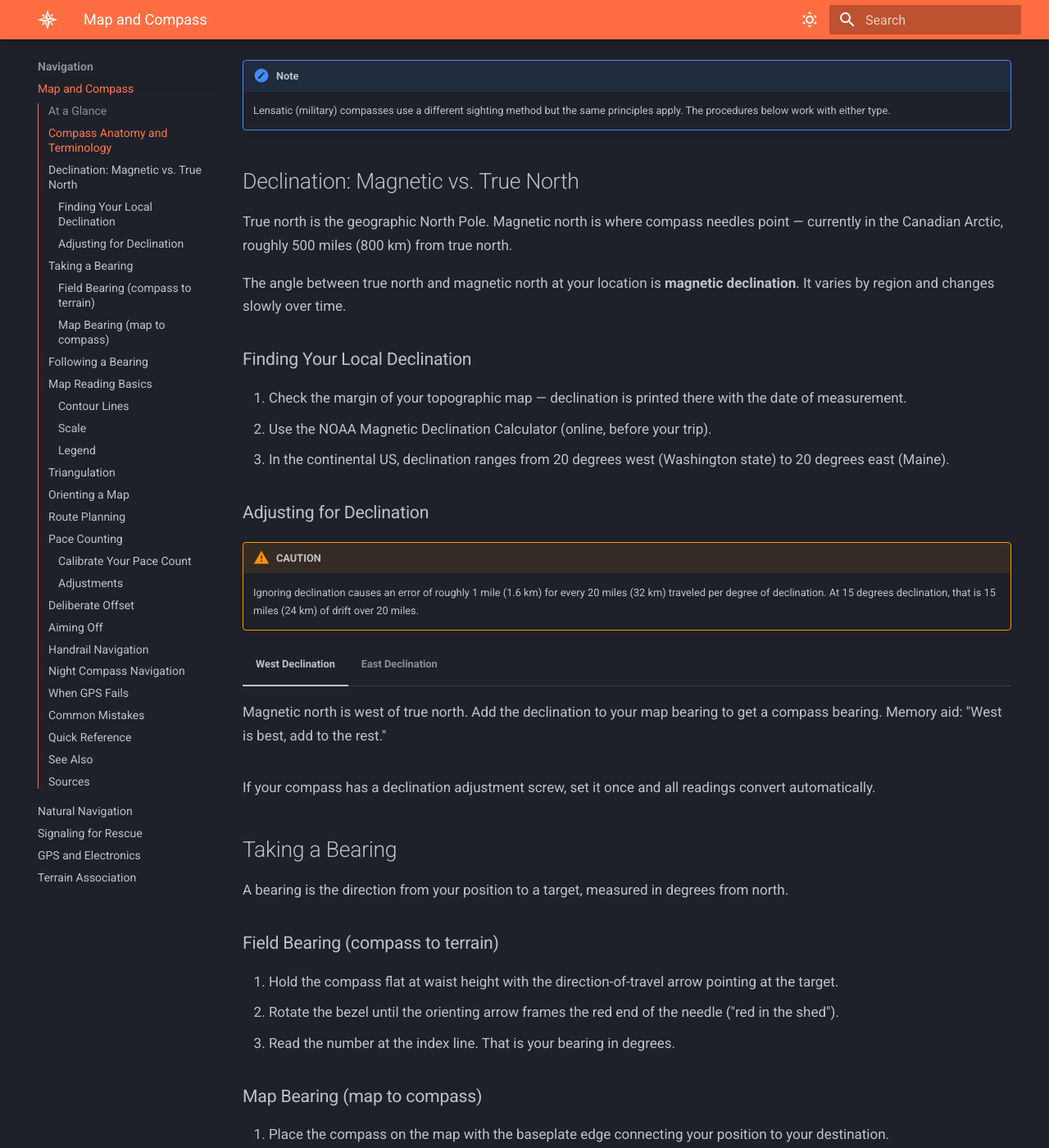
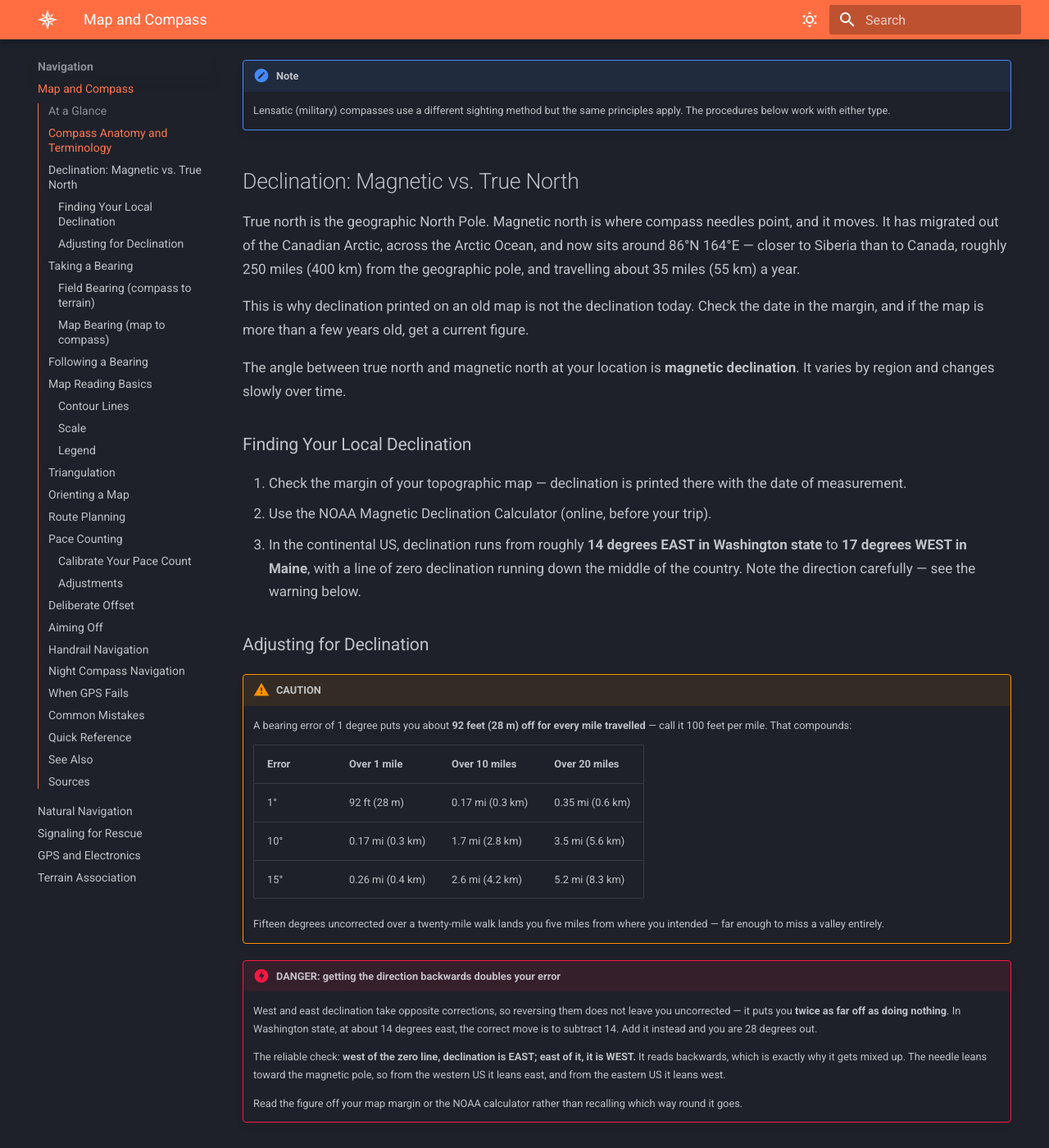
Before and after one commit to mmayden/WilderThings, an MkDocs documentation site: the page built from docs/navigation/map-and-compass.md, in a window 1280 px wide and 1400 px high, scrolled down 923 px. Shown: the whole window at 82% size. Built offline with MkDocs 1.6.1 and Material for MkDocs 9.7.7, drawn with Linux system fonts in a browser that asks for light colours; some of the changed text lies outside the part shown.

Commit message:
fix: the declination section had east and west reversed
map-and-compass stated that continental US declination runs "from 20
degrees west (Washington state) to 20 degrees east (Maine)." Both are
backwards. Washington is about 14 degrees EAST; Maine is about 17 degrees
WEST.

This is the worst shape an error can take in this guide. West and east
declination take opposite corrections, so a reader who applies the guide's
own "west is best, add" rule with the labels reversed does not simply fail
to correct — they double the error. In Washington at 14 degrees east the
correct move is to subtract 14; adding it instead leaves them 28 degrees
out, which over a twenty-mile walk is ten miles from where they meant to
be.

Added the check that makes it hard to get wrong: west of the zero line
declination is EAST, and east of it declination is WEST. It reads
backwards, which is precisely why it gets mixed up, and the physical
reason is worth stating — the needle leans toward the magnetic pole, so
from the western US it leans east and from the eastern US it leans west.

Two more in the same section:

The drift figures were wrong by roughly a factor of three. The guide said
one degree costs a mile over twenty miles, and that fifteen degrees costs
fifteen miles over twenty. The real numbers are 0.35 miles and 5.2 miles —
a bearing error of one degree is about 92 feet per mile, which is the
standard hundred-feet-per-mile rule. Replaced with a table, because the
compounding is the point and a single example hides it.

And the magnetic north pole is no longer in the Canadian Arctic. It has
crossed the Arctic Ocean and now sits near 86N 164E, closer to Siberia
than Canada, about 250 miles from the geographic pole and moving 35 miles
a year. That movement is also the reason declination printed on an old map
is not declination today, which the guide had not said.

Co-Authored-By: Claude Opus 5 (1M context) <noreply@anthropic.com>

```diff
--- a/docs/navigation/map-and-compass.md
+++ b/docs/navigation/map-and-compass.md
@@ -36,7 +36,13 @@ A baseplate compass (the standard for land navigation) has these parts:
 
 ## Declination: Magnetic vs. True North
 
-True north is the geographic North Pole. Magnetic north is where compass needles point — currently in the Canadian Arctic, roughly 500 miles (800 km) from true north.
+True north is the geographic North Pole. Magnetic north is where compass needles point,
+and it moves. It has migrated out of the Canadian Arctic, across the Arctic Ocean, and now
+sits around 86°N 164°E — closer to Siberia than to Canada, roughly 250 miles (400 km) from
+the geographic pole, and travelling about 35 miles (55 km) a year.
+
+This is why declination printed on an old map is not the declination today. Check the date
+in the margin, and if the map is more than a few years old, get a current figure.
 
 The angle between true north and magnetic north at your location is **magnetic declination**. It varies by region and changes slowly over time.
 
@@ -44,12 +50,38 @@ The angle between true north and magnetic north at your location is **magnetic d
 
 1. Check the margin of your topographic map — declination is printed there with the date of measurement.
 2. Use the NOAA Magnetic Declination Calculator (online, before your trip).
-3. In the continental US, declination ranges from 20 degrees west (Washington state) to 20 degrees east (Maine).
+3. In the continental US, declination runs from roughly **14 degrees EAST in Washington
+   state** to **17 degrees WEST in Maine**, with a line of zero declination running down
+   the middle of the country. Note the direction carefully — see the warning below.
 
 ### Adjusting for Declination
 
 !!! warning "CAUTION"
-    Ignoring declination causes an error of roughly 1 mile (1.6 km) for every 20 miles (32 km) traveled per degree of declination. At 15 degrees declination, that is 15 miles (24 km) of drift over 20 miles.
+    A bearing error of 1 degree puts you about **92 feet (28 m) off for every mile
+    travelled** — call it 100 feet per mile. That compounds:
+
+    | Error | Over 1 mile | Over 10 miles | Over 20 miles |
+    |---|---|---|---|
+    | 1° | 92 ft (28 m) | 0.17 mi (0.3 km) | 0.35 mi (0.6 km) |
+    | 10° | 0.17 mi (0.3 km) | 1.7 mi (2.8 km) | 3.5 mi (5.6 km) |
+    | 15° | 0.26 mi (0.4 km) | 2.6 mi (4.2 km) | 5.2 mi (8.3 km) |
+
+    Fifteen degrees uncorrected over a twenty-mile walk lands you five miles from where
+    you intended — far enough to miss a valley entirely.
+
+!!! danger "DANGER: getting the direction backwards doubles your error"
+    West and east declination take opposite corrections, so reversing them does not leave
+    you uncorrected — it puts you **twice as far off as doing nothing**. In Washington
+    state, at about 14 degrees east, the correct move is to subtract 14. Add it instead and
+    you are 28 degrees out.
+
+    The reliable check: **west of the zero line, declination is EAST; east of it, it is
+    WEST.** It reads backwards, which is exactly why it gets mixed up. The needle leans
+    toward the magnetic pole, so from the western US it leans east, and from the eastern US
+    it leans west.
+
+    Read the figure off your map margin or the NOAA calculator rather than recalling which
+    way round it goes.
 
 === "West Declination"
     Magnetic north is west of true north. Add the declination to your map bearing to get a compass bearing. Memory aid: "West is best, add to the rest."
@@ -239,6 +271,8 @@ Carry a compass and paper map as primary backup on every trip. Practice compass
 - U.S. Army. *FM 21-76: Survival.* Department of the Army, 1992. The predecessor, and what most reprinted "Army Survival Manual" editions actually contain.
 - U.S. Army. *FM 3-25.26: Map Reading and Land Navigation.* Department of the Army, 2001.
 - NOAA National Centers for Environmental Information — Magnetic Declination Calculator
+  and World Magnetic Model (WMM 2025). The pole position and declination figures above
+  come from WMM 2025 and will drift; recheck before a trip.
 - U.S. Air Force. *AFR 64-4: Survival Training.* Department of the Air Force, 1985.
 
 **Additional reading — trade books and first-hand accounts.** Useful, but not
```
